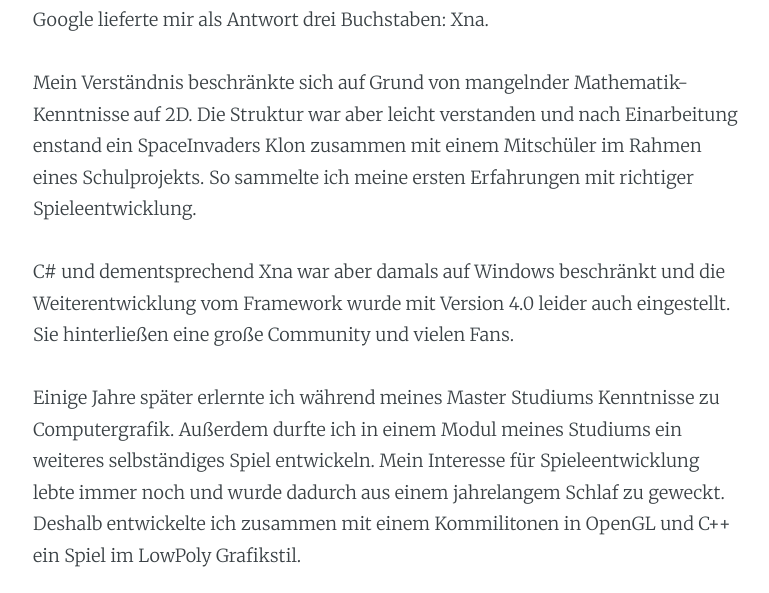
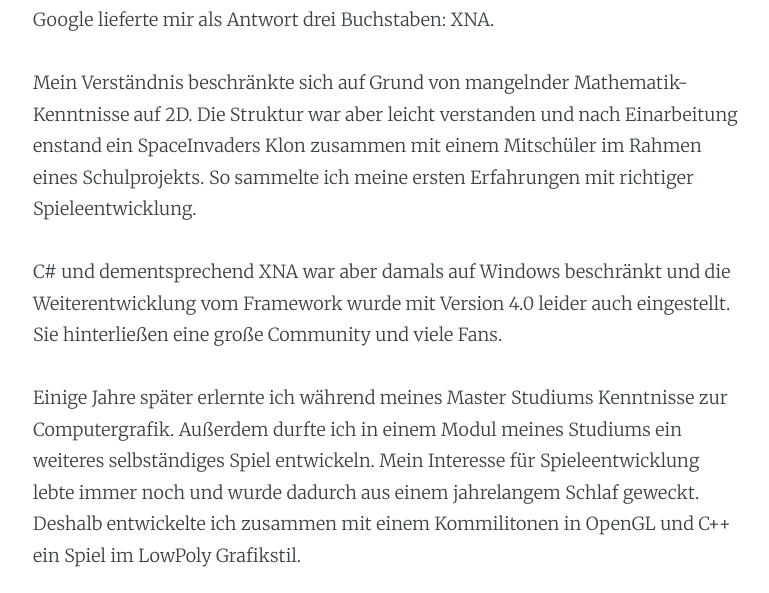
Before and after one commit to pwilken/digitalridingwebpage, a Jekyll site: the page built from _posts/2019-01-08-Einstieg-in-MonoGame.markdown, in a window 1280 px wide and 900 px high, scrolled down 1555 px. Shown: the top 593 px of the window, without its empty margins (252-1021 px from the left). Built offline with Jekyll 4.4.1, drawn with Linux system fonts in a browser that asks for light colours; nearby versions of some CDN libraries; some of the changed text lies outside the part shown.

Commit message:
- Korrekturlesen von Einstieg in MonoGame

```diff
--- a/_posts/2019-01-08-Einstieg-in-MonoGame.markdown
+++ b/_posts/2019-01-08-Einstieg-in-MonoGame.markdown
@@ -13,31 +13,31 @@
 Mit diesem Artikel beginne ich meine Blogserie zur Spieleprogrammierung.
 Dabei wird der Fokus auf verschiedene Techniken in Programmierung oder Computergrafik gelegt: vom einfachen Dreieck bis über zu effizienten Algorithmen oder Shader.
 
-Mein Nutzen ist dabei, die angewandten Methoden zu wiederholen oder neue auszuprobieren. Diese werde ich dann in Form von "Tutorials" hier festhalten.
+Mein Nutzen dabei ist, die angewandten Methoden zu wiederholen oder neue auszuprobieren. Diese werde ich hier dann in Form von "Tutorials" hier festhalten.
 
-Bei den MonoGame Projekten wird je nach vorgeführten Techniken an einem 2D oder 3D Spiel entwickelt und die Codeschnipsel werden bei Github zur Verfügung gestellt.
+Bei den MonoGame Projekten wird, je nach vorgeführten Techniken, an einem 2D oder 3D Spiel entwickelt und die Codeschnipsel werden bei Github zur Verfügung gestellt.
 Die Blogartikel zu 2D und 3D erscheinen vorerst abwechselnd.
 
 Ab und zu werde ich aber auch andere Themen in der Computergrafik behandeln.
 
 Jedes zu behandelnde Thema ist grundsätzlich für jede Game-Engine oder jedes Graphics-Frameworks gültig und können somit dort angewendet werden.
 
-Die Intention ist also, einmal lernen und überall anwenden!
+Die Intention ist also: einmal lernen und überall anwenden!
 
 ## Meine Vorgeschichte in GameDev
 Mein Interesse für Programmierung begann in der Spieleentwicklung. Doch bevor ich mich selbständig in richtige Programmiersprachen eingearbeitet habe,
 bastelte ich, wie vermutlich viele andere, mit dem RPG Maker 2000 an kleinen Spielen.
 In meiner Ausbildung erlernte ich die wunderschöne Programmiersprache C#.
 
-Irgendwann fragte ich mich, gibt es ein Game Framework, welches C# verwendet? Google lieferte mir als Antwort drei Buchstaben: Xna.
+Irgendwann fragte ich mich, gibt es ein Game Framework, welches C# verwendet? Google lieferte mir als Antwort drei Buchstaben: XNA.
 
 Mein Verständnis beschränkte sich auf Grund von mangelnder Mathematik-Kenntnisse auf 2D. Die Struktur war aber leicht verstanden und nach Einarbeitung enstand ein SpaceInvaders Klon zusammen mit einem Mitschüler im Rahmen eines Schulprojekts.
 So sammelte ich meine ersten Erfahrungen mit richtiger Spieleentwicklung.
 
-C# und dementsprechend Xna war aber damals auf Windows beschränkt und die Weiterentwicklung vom Framework wurde mit Version 4.0 leider auch eingestellt. Sie hinterließen eine große Community und vielen Fans.
+C# und dementsprechend XNA war aber damals auf Windows beschränkt und die Weiterentwicklung vom Framework wurde mit Version 4.0 leider auch eingestellt. Sie hinterließen eine große Community und viele Fans.
 
-Einige Jahre später erlernte ich während meines Master Studiums Kenntnisse zu Computergrafik.
-Außerdem durfte ich in einem Modul meines Studiums ein weiteres selbständiges Spiel entwickeln. Mein Interesse für Spieleentwicklung lebte immer noch und wurde dadurch aus einem jahrelangem Schlaf zu geweckt.
+Einige Jahre später erlernte ich während meines Master Studiums Kenntnisse zur Computergrafik.
+Außerdem durfte ich in einem Modul meines Studiums ein weiteres selbständiges Spiel entwickeln. Mein Interesse für Spieleentwicklung lebte immer noch und wurde dadurch aus einem jahrelangem Schlaf geweckt.
 Deshalb entwickelte ich zusammen mit einem Kommilitonen in OpenGL und C++ ein Spiel im LowPoly Grafikstil.
 
 Nach Fertigstellung des LowPoly Spiels hab ich Blut geleckt: "Ich entwickel noch ein Spiel!".
```
Also changed, not shown: other parts of _posts/2019-01-08-Einstieg-in-MonoGame.markdown (+11 -12 lines).
